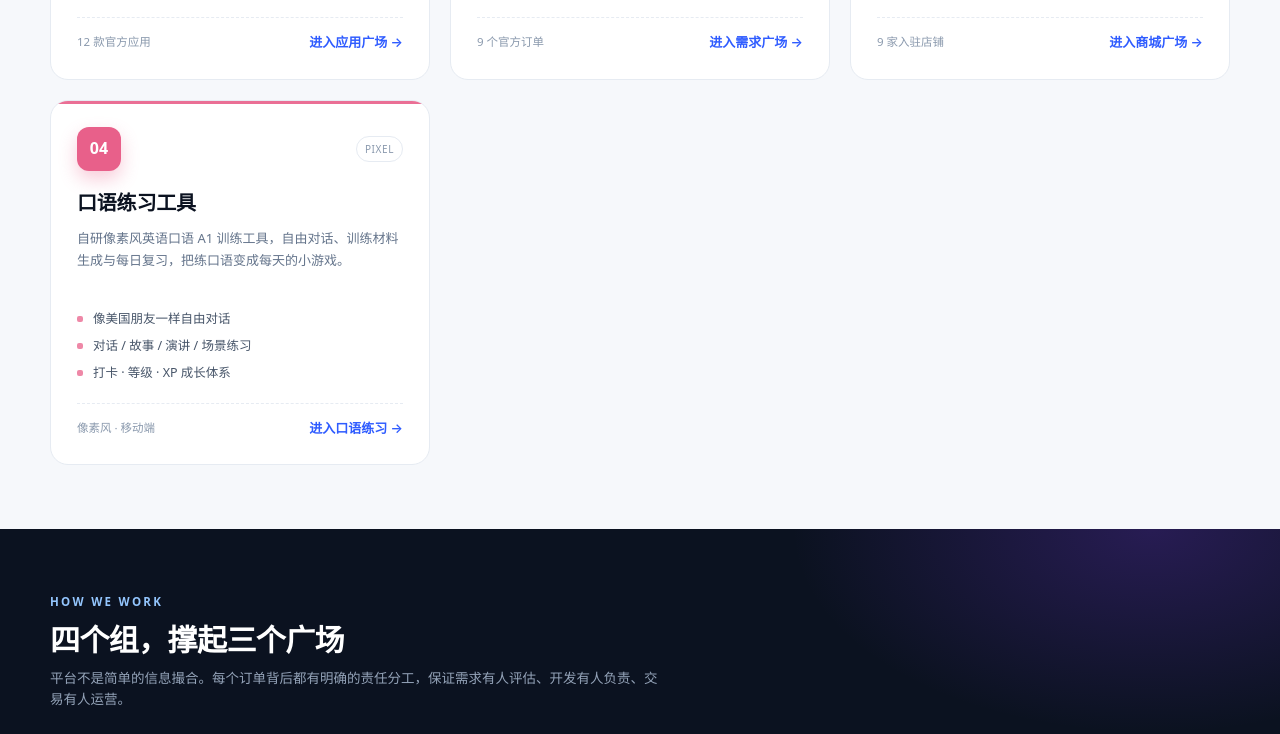
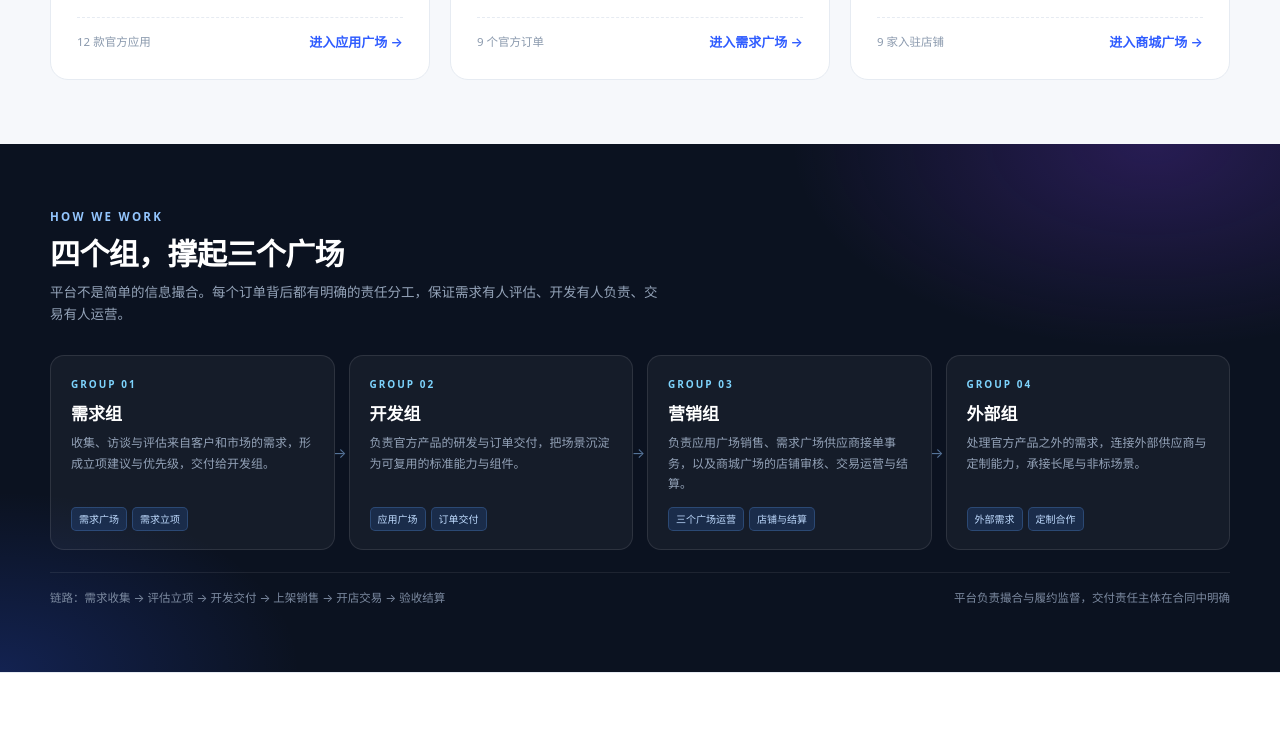
Before and after one commit to huangwei361/aisoft-platform, a plain HTML site: page index.html in a window 1280 px wide. Shown: the part 1172-1906 px from the top of the page. Drawn offline with Linux system fonts and the light colour scheme.

Commit message:
首页：index.html updated

```diff
--- a/index.html
+++ b/index.html
@@ -1,4 +1,4 @@
-﻿﻿<!DOCTYPE html>
+﻿﻿﻿﻿<!DOCTYPE html>
 <html lang="zh-CN">
 <head>
 <meta charset="UTF-8">
@@ -17,7 +17,6 @@
       <a href="apps.html">应用广场</a>
       <a href="demands.html">需求广场</a>
       <a href="mall.html">商城广场</a>
-      <a href="speaking.html">口语练习</a>
       <a href="index.html#mechanism">平台机制</a>
     </nav>
     <div class="nav-actions">
@@ -147,22 +146,6 @@
           <div class="sc-foot">
             <span>9 家入驻店铺</span>
             <a class="btn-link" href="mall.html">进入商城广场 →</a>
-          </div>
-        </article>
-        <article class="square-card" style="--c:#e8608a">
-          <div class="sc-top">
-            <div class="sc-icon">04</div><span class="sc-tag">PIXEL</span>
-          </div>
-          <h3>口语练习工具</h3>
-          <p>自研像素风英语口语 A1 训练工具，自由对话、训练材料生成与每日复习，把练口语变成每天的小游戏。</p>
-          <ul class="sc-list">
-            <li>像美国朋友一样自由对话</li>
-            <li>对话 / 故事 / 演讲 / 场景练习</li>
-            <li>打卡 · 等级 · XP 成长体系</li>
-          </ul>
-          <div class="sc-foot">
-            <span>像素风 · 移动端</span>
-            <a class="btn-link" href="speaking.html">进入口语练习 →</a>
           </div>
         </article>
       </div>
```
